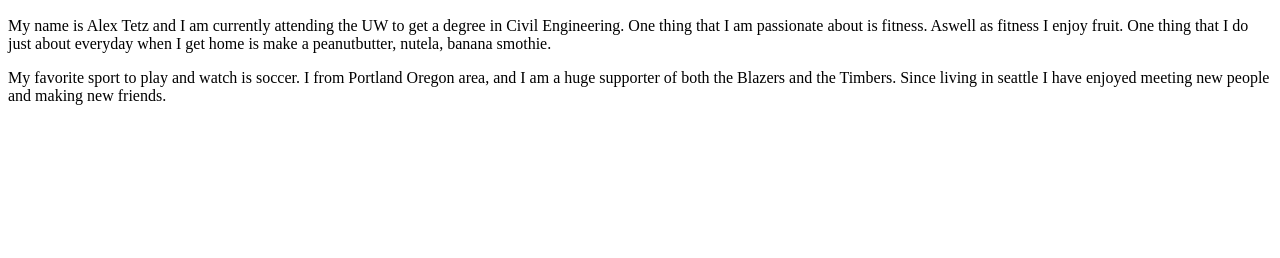
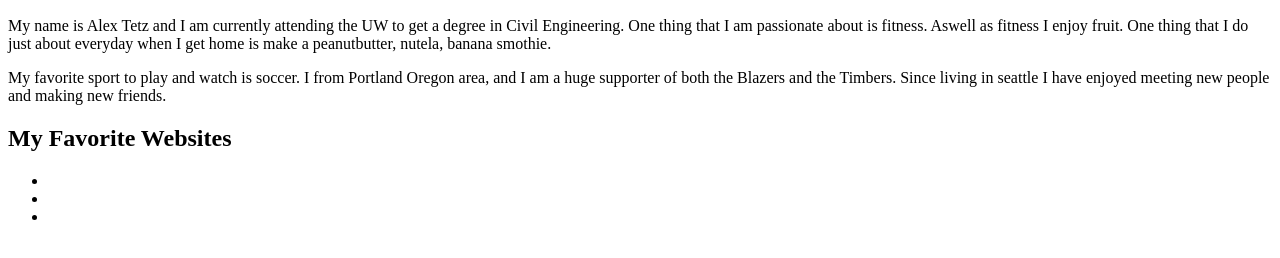
Before and after one commit to tetza-1732101/tetza-1732101.github.io, a plain HTML site: page tags.html in a window 1280 px wide. Shown: the part 110-368 px from the top of the page. Drawn offline with Linux system fonts and the light colour scheme.

Commit message:
Add files via upload

```diff
--- a/tags.html
+++ b/tags.html
@@ -8,5 +8,11 @@
 <h2> About Me </h2>
 <p> My name is Alex Tetz and I am currently attending the UW to get a degree in Civil Engineering. One thing that I am passionate about is fitness. Aswell as fitness I enjoy fruit. One thing that I do just about everyday when I get home is make a peanutbutter, nutela, banana smothie.</p>
 <p> My favorite sport to play and watch is soccer. I from Portland Oregon area, and I am a huge supporter of both the Blazers and the Timbers. Since living in seattle I have enjoyed meeting new people and making new friends.</p>
+<h2>My Favorite Websites</h2>
+<ul>
+<li><a href="soundcloud.com"></a></li>
+<li><a href="spotify.com"></a></li>
+<li><a href="netflix.com"></a></li>
+</ul>
 </body>
 </html>
```
